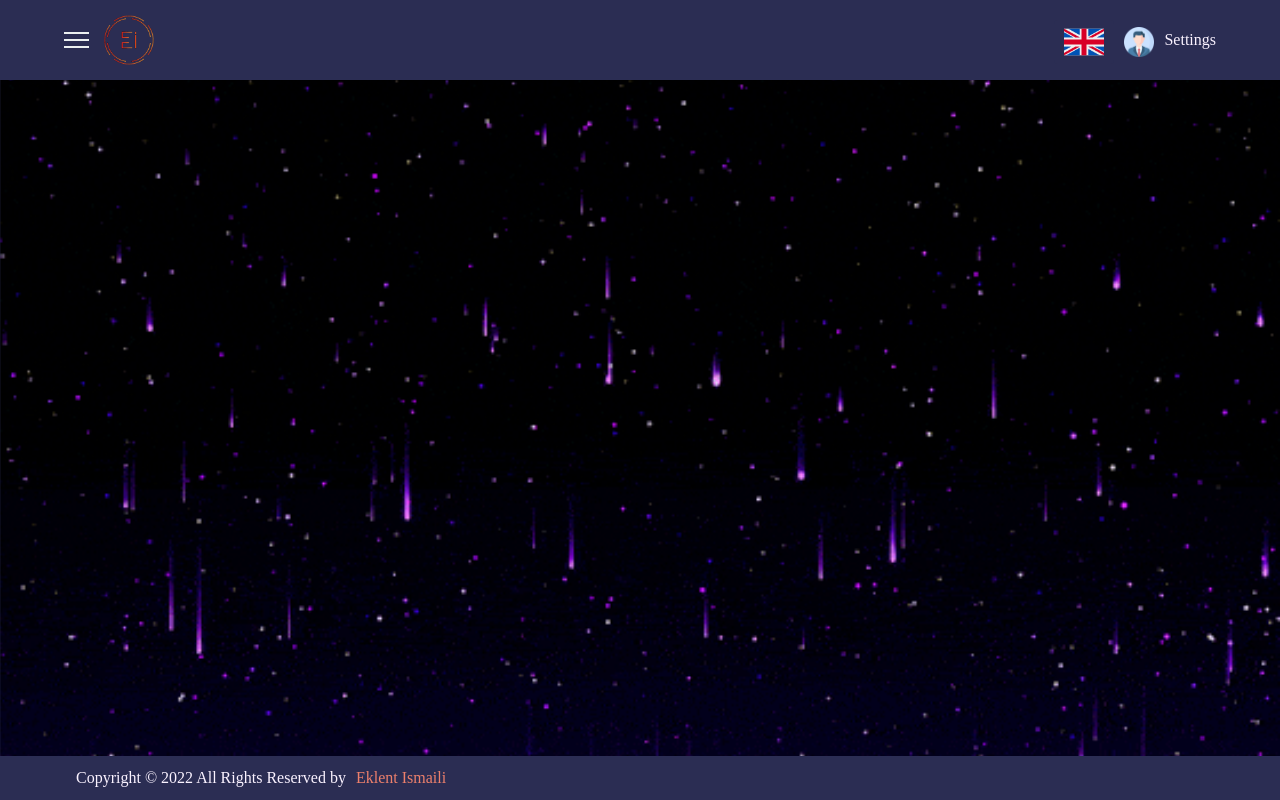
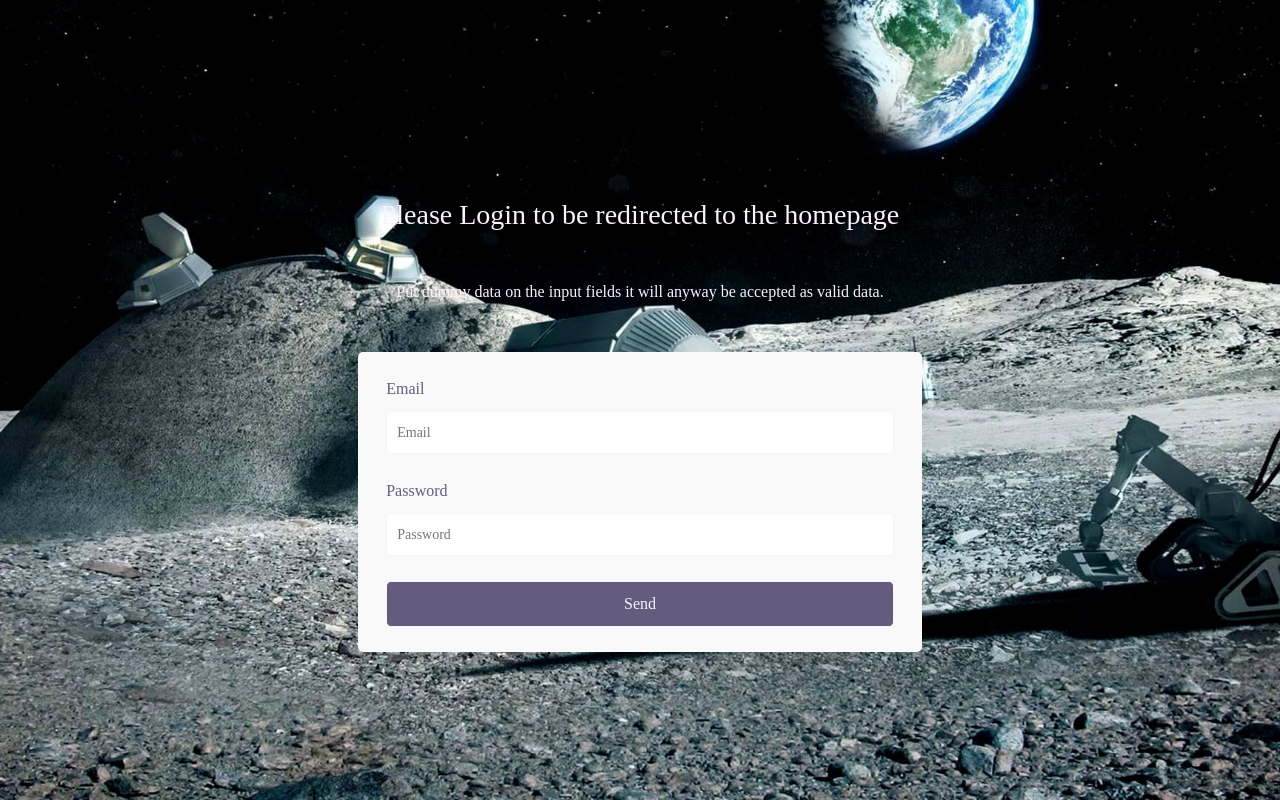
Before and after one commit to eklentismaili/admin-dashboard, a React app: page /login in a window 1280 px wide. Built offline with nearby package versions, Linux system fonts and the light colour scheme; a web font is replaced by a local one.

Commit message:
Added formlogin component and Login page

```diff
--- a/src/app/Routes.js
+++ b/src/app/Routes.js
@@ -1,6 +1,7 @@
 import React from 'react';
 import { Routes as ReactRoutes, Route } from 'react-router-dom';
 import Home from '../pages/Home';
+import Login from '../pages/Login';
 
 const LazyAbout = React.lazy(() => import('../pages/About'));
 const LazyContact = React.lazy(() => import('../pages/Contact'));
@@ -13,6 +14,7 @@ const Routes = () => {
     <React.Suspense fallback="Loading...">
       <ReactRoutes>
         <Route path="/" element={<Home />} />
+        <Route path="/login" element={<Login />} />
         <Route path="about" element={<LazyAbout />} />
         <Route path="/contact" element={<LazyContact />} />
         <Route path="/users" element={<LazyUsers />} />
--- a/src/assets/scss/components/footer.scss
+++ b/src/assets/scss/components/footer.scss
@@ -3,7 +3,7 @@
   bottom: 0;
   background: $dark-purple;
   width: 100%;
-  z-index: 6;
+  z-index: 5;
   padding: 10px 5%;
   .copyright-text {
     margin: 0;
--- /dev/null
+++ b/src/assets/scss/components/formlogin.scss
@@ -0,0 +1,49 @@
+.form {
+  background: #f9f9f9;
+  display: flex;
+  flex-direction: column;
+  padding: 25px 0;
+  border-radius: 5px;
+  width: 50%;
+  margin: 0 auto;
+
+  label,
+  input {
+    margin-bottom: 10px;
+  }
+
+  label {
+    margin-left: 5%;
+    color: $medium-purple;
+  }
+
+  .form-input {
+    padding: 10px;
+    width: 90%;
+    margin: 0 auto 25px;
+    border-radius: 5px;
+    border: 1px solid $light-purple;
+    font-size: 14px;
+  }
+
+  .form-btn {
+    width: 90%;
+    margin: 0 auto;
+    padding: 10px 0;
+    border-radius: 5px;
+    background: $medium-purple;
+    border: 1px solid $light-purple;
+    color: $light-purple;
+  }
+  .form-btn:hover {
+    background: $light-purple;
+    border: 1px solid $medium-purple;
+    color: $medium-purple;
+  }
+}
+
+@media (max-width: 767px) {
+  .form {
+    width: 100%;
+  }
+}
--- a/src/assets/scss/main.scss
+++ b/src/assets/scss/main.scss
@@ -7,4 +7,5 @@
 @import './components/footer.scss';
 @import './components/breadcrumb.scss';
 @import './components/table.scss';
-@import './pages/pages.scss';
+@import './components/formlogin.scss';
+@import './pages/login.scss';
--- /dev/null
+++ b/src/assets/scss/pages/login.scss
@@ -0,0 +1,13 @@
+.login-wrapper {
+  position: absolute;
+  z-index: 6;
+  width: 100vw;
+  min-height: 100vh;
+  background-image: url('../../assets/images/pages/login.jpeg');
+  background-repeat: no-repeat;
+  background-size: cover;
+  background-attachment: fixed;
+  display: flex;
+  justify-content: center;
+  align-items: center;
+}
--- a/src/assets/scss/pages/pages.scss
+++ /dev/null
@@ -1,3 +0,0 @@
-.page {
-  padding: 120px 5% 70px;
-}
--- a/src/assets/scss/utils/global.scss
+++ b/src/assets/scss/utils/global.scss
@@ -12,6 +12,10 @@ body {
   color: $light-purple;
 }
 
+.page {
+  padding: 120px 5% 70px;
+}
+
 a {
   text-decoration: none;
   color: $light-purple;
--- /dev/null
+++ b/src/components/formLogin/FormLogin.js
@@ -0,0 +1,49 @@
+import { useState } from 'react';
+
+function FormLogin() {
+  const [form, setForm] = useState({
+    email: '',
+    password: '',
+  });
+
+  const handleChange = e => {
+    const name = e.target.name;
+    const value = e.target.value;
+    setForm(values => ({ ...values, [name]: value }));
+  };
+
+  const handleSubmit = e => {
+    e.preventDefault();
+    console.log(form);
+  };
+
+  return (
+    <form onSubmit={handleSubmit} className="form">
+      <label htmlFor="email">Email</label>
+      <input
+        className="form-input"
+        type="email"
+        placeholder="Email"
+        name="email"
+        required
+        value={form.email || ''}
+        onChange={handleChange}
+      />
+      <label htmlFor="password">Password</label>
+      <input
+        className="form-input"
+        type="password"
+        placeholder="Password"
+        name="password"
+        required
+        value={form.password || ''}
+        onChange={handleChange}
+      />
+      <button type="submit" className="form-btn">
+        Send
+      </button>
+    </form>
+  );
+}
+
+export default FormLogin;
--- /dev/null
+++ b/src/pages/Login.js
@@ -0,0 +1,24 @@
+import FormLogin from '../components/formLogin/FormLogin';
+
+function Login() {
+  return (
+    <div className="login-wrapper page">
+      <div className="container-fluid">
+        <div className="row">
+          <div className="col-12">
+            <h3 className="text-center mb-5">
+              Please Login to be redirected to the homepage
+            </h3>
+            <p className="text-center mb-5">
+              Put dummy data on the input fields it will anyway be accepted as
+              valid data.
+            </p>
+            <FormLogin />
+          </div>
+        </div>
+      </div>
+    </div>
+  );
+}
+
+export default Login;
```
Also changed, not shown: src/assets/images/pages/login.jpeg (added).
